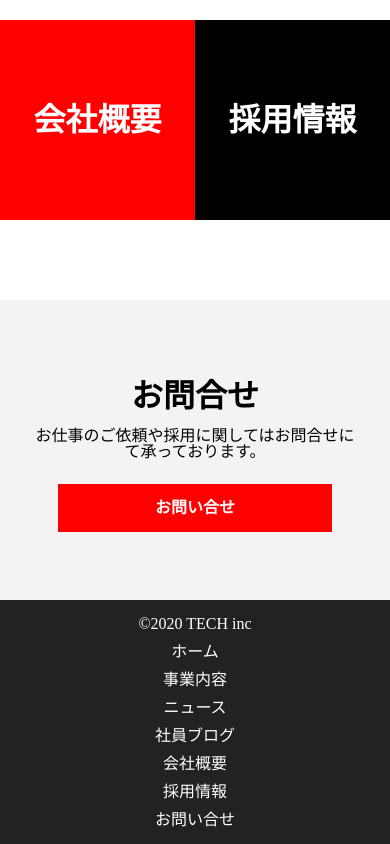
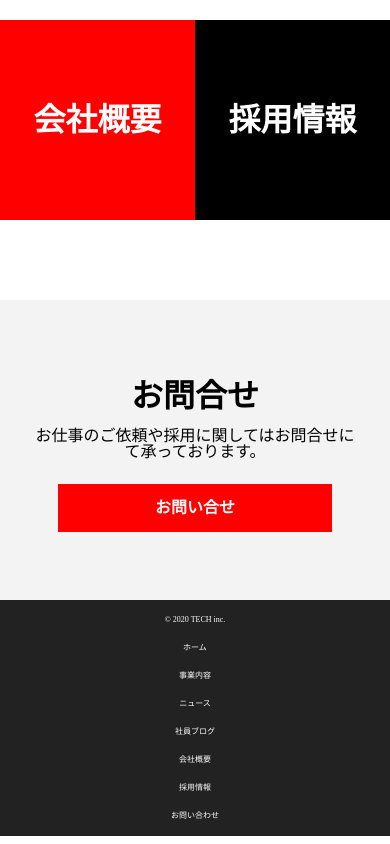
Before and after one commit to sakakurahayato/2021-11-11, a plain HTML site: page index.html in a window 390 px wide. Shown: the part 4163-5007 px from the top of the page. Drawn offline with Linux system fonts and the light colour scheme.

Commit message:
responsive

```diff
--- a/css/contact.css
+++ b/css/contact.css
@@ -193,6 +193,6 @@
   .footer-list-item{
     margin-top: 12px;
     border: none;
-
+    padding-top: 4px;
   }
 }
--- a/css/index.css
+++ b/css/index.css
@@ -432,17 +432,17 @@
     height: auto;
   }
   .footer-wrap{
-    display:block;
+    display: block;
     text-align: center;
-    font-size: 16px;
+    /* font-size: 16px; */
   }
   .footer-list{
     display: block;
     margin-top: 12px;
   }
   .footer-list-item{
-    margin-top: 12px;
+    margin-top: 16px;
     border: none;
-
+    padding-top: 4px;
   }
 }
--- a/css/service.css
+++ b/css/service.css
@@ -141,6 +141,7 @@
   padding-right: 20px;
 }
 .service-content-text{
+  width: 60%;
 }
 .service-title{
   font-weight: bold;
--- a/index.html
+++ b/index.html
@@ -177,7 +177,7 @@
 
     <footer class="footer">
       <div class="footer-wrap">
-        <div class="footer-TECH">&copy;2020 TECH inc</div>
+        <small class="footer-TECH">&copy; 2020 TECH inc.</small>
         <div>
           <ul class="footer-list">
             <li class="footer-list-item"><a href="Index.html" class="footer-link">ホーム</a></li>
@@ -186,7 +186,7 @@
             <li class="footer-list-item"><a href="blog.html" class="footer-link">社員ブログ</a></li>
             <li class="footer-list-item"><a href="company.html" class="footer-link">会社概要</a></li>
             <li class="footer-list-item"><a href="recruit.html" class="footer-link">採用情報</a></li>
-            <li class="footer-list-item"><a href="contact.html" class="footer-link">お問い合せ</a></li>
+            <li class="footer-list-item"><a href="contact.html" class="footer-link">お問い合わせ</a></li>
           </ul>
         </div>
       </div>
```
Also changed, not shown: blog.html (+2 -2 lines), company.html (+1 -1 lines), contact.html (+1 -1 lines), news.html (+1 -1 lines), recruit.html (+1 -1 lines), service.html (+1 -8 lines).
